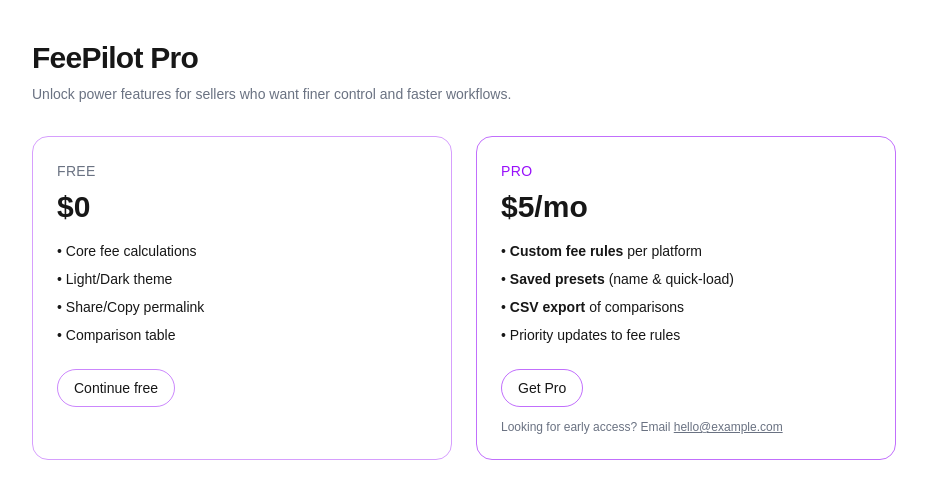
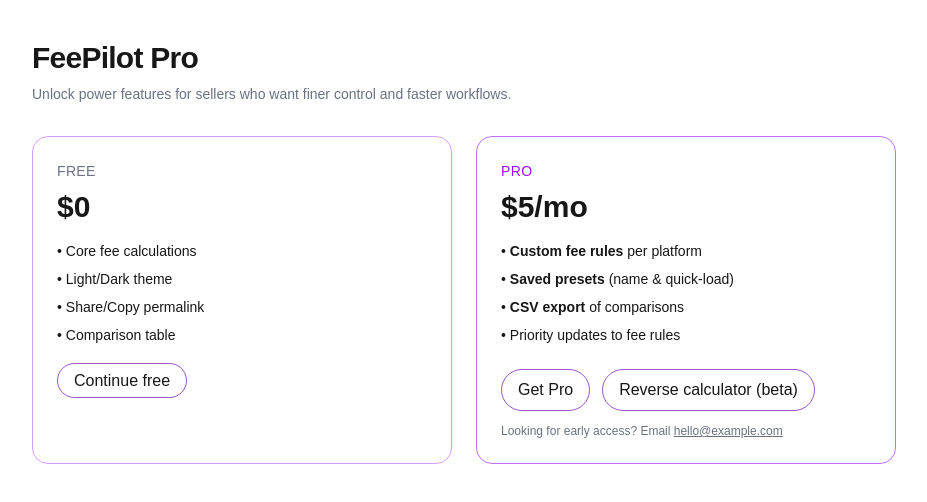
Before and after one commit to gpcreativestudios2018/FeePilot, a Next.js app: page /pro in a window 1280 px wide. Shown: the top 502 px of the page, without its empty margins (176-1103 px from the left). Built offline with nearby package versions, Linux system fonts and the light colour scheme.

Commit message:
feat(pro): add reverse calculator stub and link from /pro

```diff
--- a/src/app/pro/page.tsx
+++ b/src/app/pro/page.tsx
@@ -2,6 +2,7 @@
 
 import React from 'react';
 import Link from 'next/link';
+import { PILL_CLASS } from '@/lib/ui';
 
 export default function ProPage() {
   return (
@@ -25,10 +26,7 @@ export default function ProPage() {
             <li>• Comparison table</li>
           </ul>
           <div className="mt-6">
-            <Link
-              href="/"
-              className="inline-flex items-center rounded-full border border-purple-600/50 px-4 py-2 text-sm hover:bg-white/5"
-            >
+            <Link href="/" className={PILL_CLASS}>
               Continue free
             </Link>
           </div>
@@ -44,18 +42,23 @@ export default function ProPage() {
             <li>• <b>CSV export</b> of comparisons</li>
             <li>• Priority updates to fee rules</li>
           </ul>
-          <div className="mt-6">
-            {/* Placeholder CTA for now; we’ll wire real checkout later */}
+          <div className="mt-6 flex flex-wrap gap-3">
+            {/* Placeholder checkout */}
             <a
               href="#"
               onClick={(e) => {
                 e.preventDefault();
                 alert('Checkout coming soon ✨');
               }}
-              className="inline-flex items-center rounded-full border border-purple-600/60 px-4 py-2 text-sm hover:bg-white/5"
+              className={PILL_CLASS}
             >
               Get Pro
             </a>
+
+            {/* NEW: link to Reverse calculator stub */}
+            <Link href="/pro/target" className={PILL_CLASS}>
+              Reverse calculator (beta)
+            </Link>
           </div>
           <p className="mt-3 text-xs text-gray-500 dark:text-gray-400">
             Looking for early access? Email <a href="mailto:hello@example.com" className="underline">hello@example.com</a>
```
